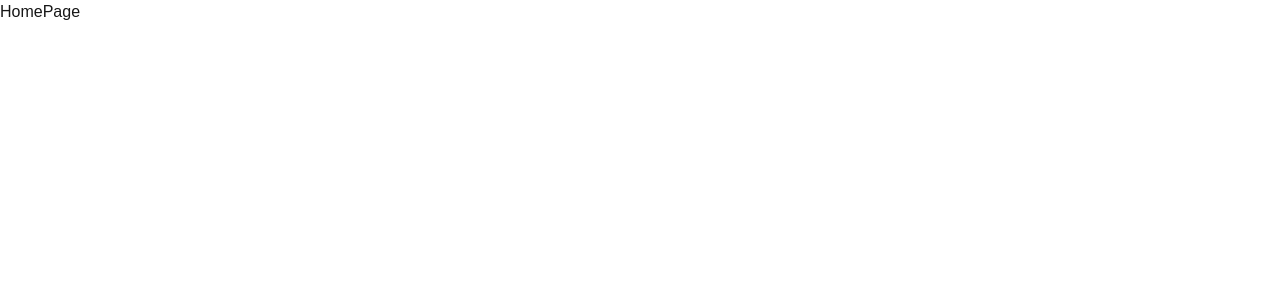
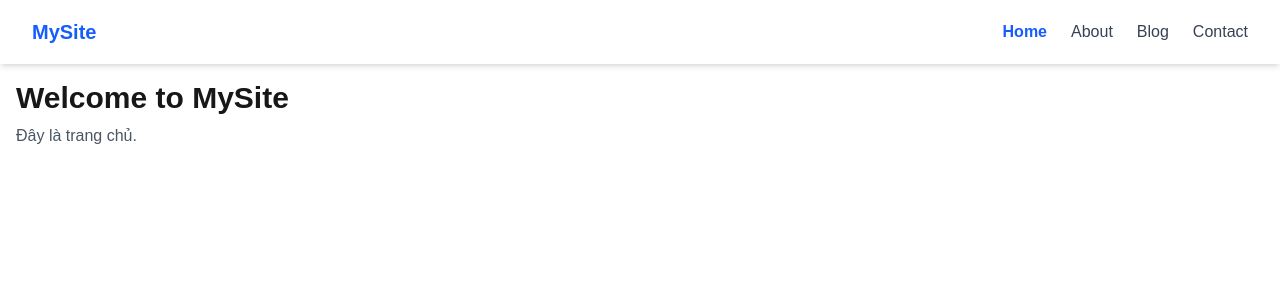
Before and after one commit to quanghv20/nextjs-get-started, a Next.js app in the folder page-router/: page / in a window 1280 px wide. Shown: the top 300 px of the page. Built offline with nearby package versions, Linux system fonts and the light colour scheme.

Commit message:
navigation

```diff
--- /dev/null
+++ b/page-router/src/components/Header.tsx
@@ -0,0 +1,45 @@
+'use client';
+
+import Link from 'next/link';
+import { useRouter } from 'next/router';
+import clsx from 'clsx';
+
+const navItems = [
+    { label: 'Home', href: '/' },
+    { label: 'About', href: '/about' },
+    { label: 'Blog', href: '/blog' },
+    { label: 'Contact', href: '/contact' },
+];
+
+export default function Header() {
+    const router = useRouter();
+
+    return (
+        <header className="bg-white shadow-md sticky top-0 z-50">
+            <div className="max-w-7xl mx-auto px-4 sm:px-6 lg:px-8">
+                <nav className="flex justify-between items-center h-16">
+                    <div className="text-xl font-bold text-blue-600">
+                        <Link href="/">MySite</Link>
+                    </div>
+                    <ul className="flex space-x-6">
+                        {navItems.map((item) => (
+                            <li key={item.href}>
+                                <Link
+                                    href={item.href}
+                                    className={clsx(
+                                        'hover:text-blue-500 transition',
+                                        router.pathname === item.href
+                                            ? 'text-blue-600 font-semibold'
+                                            : 'text-gray-700'
+                                    )}
+                                >
+                                    {item.label}
+                                </Link>
+                            </li>
+                        ))}
+                    </ul>
+                </nav>
+            </div>
+        </header>
+    );
+}
--- /dev/null
+++ b/page-router/src/components/Layout.tsx
@@ -0,0 +1,21 @@
+import Header from './Header';
+import Head from 'next/head';
+import { ReactNode } from 'react';
+
+interface LayoutProps {
+    children: ReactNode;
+    title?: string;
+}
+
+export default function Layout({ children, title = 'MySite' }: LayoutProps) {
+    return (
+        <>
+            <Head>
+                <title>{title}</title>
+                <meta name="description" content="Website built with Next.js and TailwindCSS" />
+            </Head>
+            <Header />
+            <main className="max-w-7xl mx-auto p-4">{children}</main>
+        </>
+    );
+}
--- a/page-router/src/pages/about.tsx
+++ b/page-router/src/pages/about.tsx
@@ -1,5 +1,9 @@
 import React from "react";
+import Layout from "@/components/Layout";
 
 export default function AboutPage() {
-  return <div>AboutPage</div>;
+  return <Layout title="Giới thiệu">
+    <h1 className="text-3xl font-bold">About Us</h1>
+    <p className="mt-2 text-gray-600">Chúng tôi là...</p>
+  </Layout>;
 }
--- a/page-router/src/pages/blog/index.tsx
+++ b/page-router/src/pages/blog/index.tsx
@@ -1,5 +1,6 @@
 import React from "react";
+import Layout from "@/components/Layout";
 
 export default function BlogPage() {
-  return <div>BlogPage</div>;
+  return <Layout>BlogPage</Layout>;
 }
--- a/page-router/src/pages/contact/[[...params]].tsx
+++ b/page-router/src/pages/contact/[[...params]].tsx
@@ -1,6 +1,6 @@
 import { useRouter } from "next/router";
 
-export default function Docs() {
+export default function Contact() {
   const { params = [] } = useRouter().query as any;
   return <div>Docs Path: {params.length ? params.join(" / ") : "Home"}</div>;
 }
--- a/page-router/src/pages/index.tsx
+++ b/page-router/src/pages/index.tsx
@@ -1,5 +1,9 @@
 import React from "react";
+import Layout from "@/components/Layout";
 
 export default function HomePage() {
-  return <div>HomePage</div>;
+  return <Layout title="Trang chủ">
+    <h1 className="text-3xl font-bold">Welcome to MySite</h1>
+    <p className="mt-2 text-gray-600">Đây là trang chủ.</p>
+  </Layout>;
 }
```
Also changed, not shown: page-router/package.json (+7 -6 lines), 1 other file (tests, documents, lock files or other folders).
